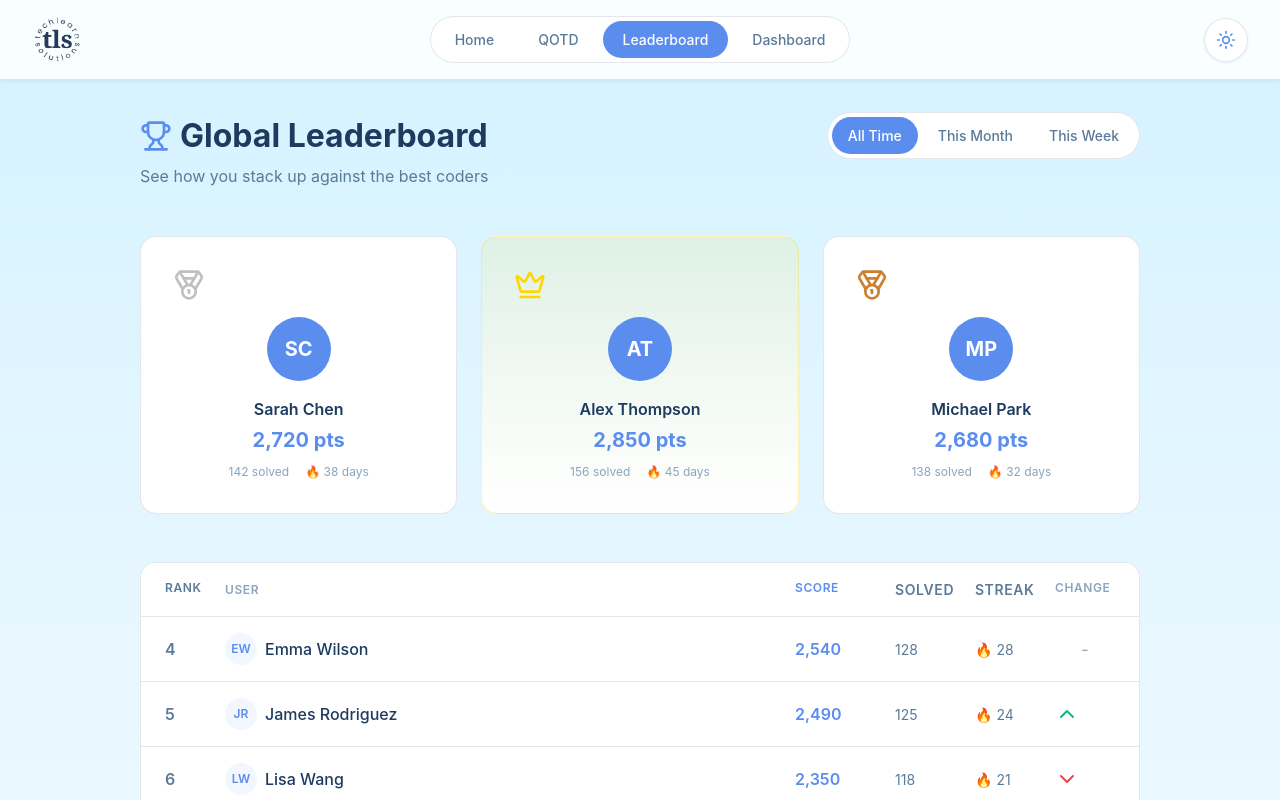
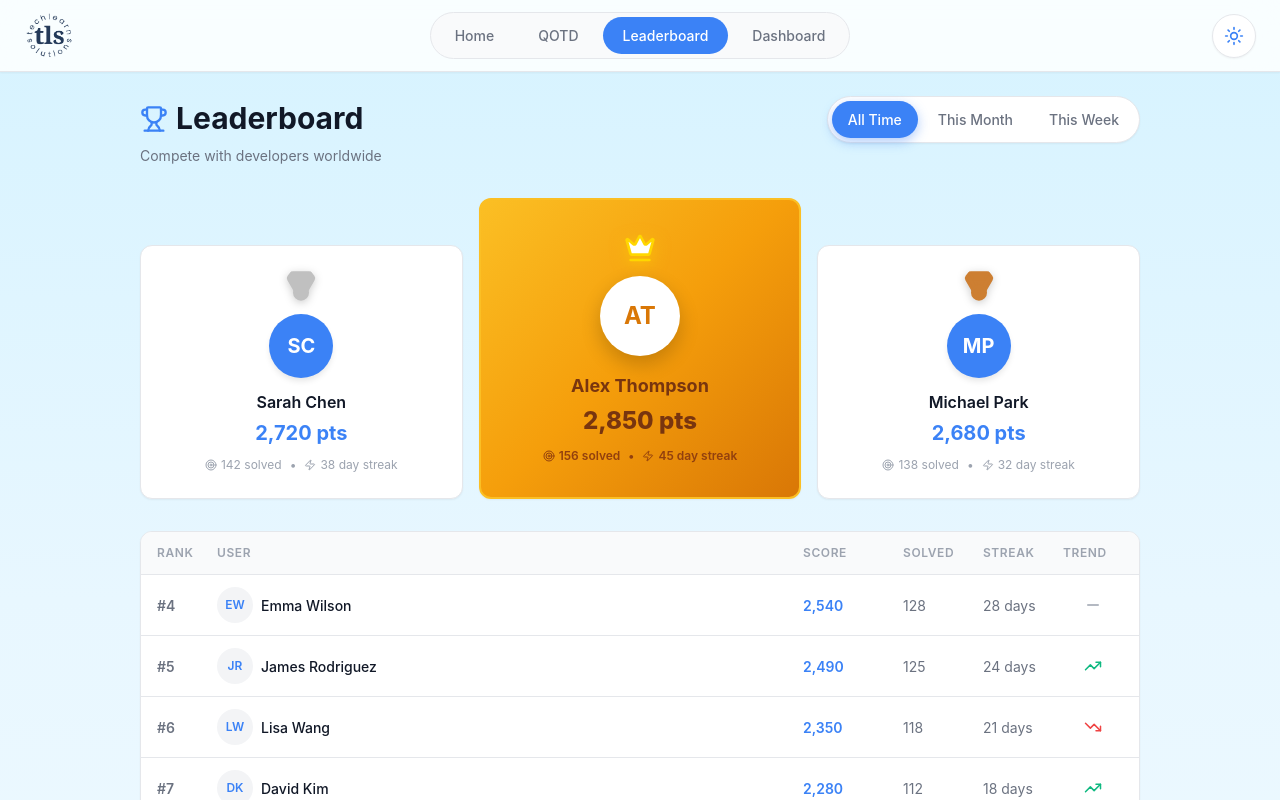
Before and after one commit to CodexManvik/QOTD-Prototype, a React (Vite) app in the folder Client/: page /leaderboard in a window 1280 px wide. Shown: the top 800 px of the page. Built offline with nearby package versions, Linux system fonts and the light colour scheme.

Commit message:
changed the UI for Leaderboard

```diff
--- a/Client/src/pages/Leaderboard.css
+++ b/Client/src/pages/Leaderboard.css
@@ -1,6 +1,90 @@
+/* CSS Variables - Light Mode (Default) */
+:root {
+    --spacing-xs: 0.25rem;
+    --spacing-sm: 0.5rem;
+    --spacing-base: 0.75rem;
+    --spacing-lg: 1rem;
+    --spacing-xl: 1.5rem;
+    --spacing-2xl: 2rem;
+
+    --font-size-xs: 0.75rem;
+    --font-size-sm: 0.875rem;
+    --font-size-base: 1rem;
+    --font-size-lg: 1.125rem;
+    --font-size-xl: 1.25rem;
+    --font-size-2xl: 1.5rem;
+    --font-size-3xl: 1.875rem;
+
+    --radius-lg: 0.5rem;
+    --radius-xl: 0.75rem;
+    --radius-full: 9999px;
+
+    --transition-fast: 0.15s ease;
+    --transition-smooth: 0.3s cubic-bezier(0.4, 0, 0.2, 1);
+
+    /* Light Mode Colors */
+    --color-bg-card: #ffffff;
+    --color-bg-elevated: #f9fafb;
+    --color-bg-hover: #f3f4f6;
+    --color-border: #e5e7eb;
+    --color-text-primary: #111827;
+    --color-text-secondary: #6b7280;
+    --color-text-muted: #9ca3af;
+    --color-brand-accent: #3b82f6;
+    --color-brand-accent-hover: #2563eb;
+    --color-success: #10b981;
+    --color-error: #ef4444;
+
+    --shadow-sm: 0 1px 2px 0 rgba(0, 0, 0, 0.05);
+    --shadow-md: 0 4px 6px -1px rgba(0, 0, 0, 0.1);
+    --shadow-lg: 0 10px 15px -3px rgba(0, 0, 0, 0.1);
+    --shadow-xl: 0 20px 25px -5px rgba(0, 0, 0, 0.1);
+
+    /* Gold gradient for winner */
+    --gold-gradient: linear-gradient(135deg, #fbbf24 0%, #f59e0b 50%, #d97706 100%);
+    --gold-text-primary: #78350f;
+    --gold-text-secondary: #92400e;
+}
+
+/* Dark Mode Colors */
+.dark {
+    --color-bg-card: #1f2937;
+    --color-bg-elevated: #111827;
+    --color-bg-hover: #374151;
+    --color-border: #374151;
+    --color-text-primary: #f9fafb;
+    --color-text-secondary: #d1d5db;
+    --color-text-muted: #9ca3af;
+    --color-brand-accent: #60a5fa;
+    --color-brand-accent-hover: #3b82f6;
+
+    --shadow-sm: 0 1px 2px 0 rgba(0, 0, 0, 0.3);
+    --shadow-md: 0 4px 6px -1px rgba(0, 0, 0, 0.4);
+    --shadow-lg: 0 10px 15px -3px rgba(0, 0, 0, 0.5);
+    --shadow-xl: 0 20px 25px -5px rgba(0, 0, 0, 0.6);
+
+    /* Gold gradient for dark mode */
+    --gold-gradient: linear-gradient(135deg, #fbbf24 0%, #f59e0b 50%, #d97706 100%);
+    --gold-text-primary: #fef3c7;
+    --gold-text-secondary: #fde68a;
+}
+
+* {
+    box-sizing: border-box;
+    margin: 0;
+    padding: 0;
+}
+
+button {
+    border: none;
+    cursor: pointer;
+    font-family: inherit;
+}
+
 .leaderboard-page {
     flex: 1;
     padding: var(--spacing-xl);
+    min-height: 100vh;
 }
 
 .leaderboard-container {
@@ -8,6 +92,7 @@
     margin: 0 auto;
 }
 
+/* Header */
 .leaderboard-header {
     display: flex;
     justify-content: space-between;
@@ -29,10 +114,13 @@
 
 .header-text h1 svg {
     color: var(--color-brand-accent);
+    width: 28px;
+    height: 28px;
 }
 
 .header-text p {
     color: var(--color-text-secondary);
+    font-size: var(--font-size-sm);
 }
 
 .filter-tabs {
@@ -42,6 +130,7 @@
     padding: var(--spacing-xs);
     border-radius: var(--radius-full);
     border: 1px solid var(--color-border);
+    box-shadow: var(--shadow-sm);
 }
 
 .filter-tabs button {
@@ -51,23 +140,38 @@
     font-weight: 500;
     color: var(--color-text-secondary);
     background: transparent;
-    transition: all var(--transition-fast);
+    transition: all var(--transition-smooth);
+    position: relative;
+}
+
+.filter-tabs button::before {
+    content: '';
+    position: absolute;
+    inset: 0;
+    border-radius: var(--radius-full);
+    background: var(--color-brand-accent);
+    opacity: 0;
+    transition: opacity var(--transition-smooth);
 }
 
 .filter-tabs button:hover {
     color: var(--color-text-primary);
+    transform: translateY(-1px);
 }
 
 .filter-tabs button.active {
     background: var(--color-brand-accent);
     color: white;
+    box-shadow: 0 4px 12px rgba(59, 130, 246, 0.4);
 }
 
+/* Podium - Symmetrically Aligned */
 .top-three {
     display: grid;
-    grid-template-columns: 1fr 1fr 1fr;
+    grid-template-columns: repeat(3, 1fr);
     gap: var(--spacing-lg);
     margin-bottom: var(--spacing-2xl);
+    align-items: end;
 }
 
 .podium-card {
@@ -76,48 +180,139 @@
     border-radius: var(--radius-xl);
     padding: var(--spacing-xl);
     text-align: center;
-    transition: all var(--transition-fast);
+    transition: all var(--transition-smooth);
     position: relative;
+    box-shadow: var(--shadow-sm);
+}
+
+.podium-card::before {
+    content: '';
+    position: absolute;
+    inset: 0;
+    border-radius: var(--radius-xl);
+    opacity: 0;
+    transition: opacity var(--transition-smooth);
+    pointer-events: none;
 }
 
 .podium-card:hover {
-    transform: translateY(-4px);
-    box-shadow: var(--shadow-lg);
+    transform: translateY(-8px) scale(1.02);
 }
 
+.podium-card:hover::before {
+    opacity: 1;
+}
+
+/* First place - Luxurious Gold Design */
 .podium-card.rank-1 {
     order: 2;
-    background: linear-gradient(180deg, rgba(255, 215, 0, 0.1), var(--color-bg-card));
-    border-color: rgba(255, 215, 0, 0.3);
+    background: var(--gold-gradient);
+    border: 2px solid #fbbf24;
+    padding-top: var(--spacing-2xl);
+    padding-bottom: var(--spacing-2xl);
+    position: relative;
+    overflow: hidden;
 }
 
+.podium-card.rank-1::before {
+    background: radial-gradient(circle at top, rgba(255, 255, 255, 0.2), transparent);
+}
+
+.podium-card.rank-1::after {
+    content: '';
+    position: absolute;
+    top: -50%;
+    left: -50%;
+    width: 200%;
+    height: 200%;
+    background: linear-gradient(
+        45deg,
+        transparent 30%,
+        rgba(255, 255, 255, 0.1) 50%,
+        transparent 70%
+    );
+    animation: shimmer 3s infinite;
+}
+
+@keyframes shimmer {
+    0% {
+        transform: translateX(-100%) translateY(-100%) rotate(45deg);
+    }
+    100% {
+        transform: translateX(100%) translateY(100%) rotate(45deg);
+    }
+}
+
+.podium-card.rank-1:hover {
+    transform: translateY(-12px) scale(1.05);
+}
+
+.podium-card.rank-1 .podium-avatar {
+    width: 80px;
+    height: 80px;
+    font-size: var(--font-size-2xl);
+    margin-bottom: var(--spacing-lg);
+    background: white;
+    color: #d97706;
+    box-shadow: 0 8px 20px rgba(0, 0, 0, 0.2);
+    border: 3px solid rgba(255, 255, 255, 0.5);
+}
+
+.podium-card.rank-1 .podium-name {
+    color: var(--gold-text-primary);
+    font-weight: 700;
+    font-size: var(--font-size-lg);
+}
+
+.podium-card.rank-1 .podium-score {
+    font-size: var(--font-size-2xl);
+    color: var(--gold-text-primary);
+    font-weight: 800;
+}
+
+.podium-card.rank-1 .podium-stats {
+    color: var(--gold-text-secondary);
+    font-weight: 600;
+}
+
+/* Second place on left */
 .podium-card.rank-2 {
     order: 1;
 }
 
+/* Third place on right */
 .podium-card.rank-3 {
     order: 3;
 }
 
 .podium-rank {
     margin-bottom: var(--spacing-base);
+    display: flex;
+    justify-content: center;
+    position: relative;
+    z-index: 1;
 }
 
 .rank-icon {
     width: 32px;
     height: 32px;
+    filter: drop-shadow(0 2px 4px rgba(0, 0, 0, 0.2));
 }
 
 .rank-icon.gold {
     color: #FFD700;
+    fill: white;
+    filter: drop-shadow(0 4px 8px rgba(255, 215, 0, 0.5));
 }
 
 .rank-icon.silver {
     color: #C0C0C0;
+    fill: #C0C0C0;
 }
 
 .rank-icon.bronze {
     color: #CD7F32;
+    fill: #CD7F32;
 }
 
 .podium-avatar {
@@ -132,12 +327,23 @@
     justify-content: center;
     font-weight: 700;
     font-size: var(--font-size-xl);
+    box-shadow: var(--shadow-md);
+    transition: all var(--transition-smooth);
+    position: relative;
+    z-index: 1;
+}
+
+.podium-card:hover .podium-avatar {
+    transform: scale(1.1) rotate(5deg);
 }
 
 .podium-name {
     font-weight: 600;
     color: var(--color-text-primary);
     margin-bottom: var(--spacing-xs);
+    font-size: var(--font-size-base);
+    position: relative;
+    z-index: 1;
 }
 
 .podium-score {
@@ -145,22 +351,35 @@
     font-weight: 700;
     color: var(--color-brand-accent);
     margin-bottom: var(--spacing-sm);
+    position: relative;
+    z-index: 1;
 }
 
 .podium-stats {
     display: flex;
     justify-content: center;
-    gap: var(--spacing-base);
+    align-items: center;
+    gap: var(--spacing-sm);
     font-size: var(--font-size-xs);
     color: var(--color-text-muted);
+    position: relative;
+    z-index: 1;
 }
 
+.podium-stats span {
+    display: flex;
+    align-items: center;
+    gap: 0.25rem;
+}
+
+/* Leaderboard Table */
 .leaderboard-table {
     background: var(--color-bg-card);
     border: 1px solid var(--color-border);
     border-radius: var(--radius-xl);
     overflow: hidden;
     margin-bottom: var(--spacing-xl);
+    box-shadow: var(--shadow-sm);
 }
 
 .table-header {
@@ -181,27 +400,47 @@
     padding: var(--spacing-base) var(--spacing-lg);
     align-items: center;
     border-top: 1px solid var(--color-border);
-    transition: background var(--transition-fast);
+    transition: all var(--transition-smooth);
+    position: relative;
+}
+
+.table-row::before {
+    content: '';
+    position: absolute;
+    left: 0;
+    top: 0;
+    width: 3px;
+    height: 100%;
+    background: var(--color-brand-accent);
+    transform: scaleY(0);
+    transition: transform var(--transition-smooth);
 }
 
 .table-row:hover {
     background: var(--color-bg-hover);
+    transform: translateX(4px);
+}
+
+.table-row:hover::before {
+    transform: scaleY(1);
 }
 
 .col-rank {
     font-weight: 600;
     color: var(--color-text-secondary);
+    font-size: var(--font-size-sm);
 }
 
 .col-user {
     display: flex;
     align-items: center;
     gap: var(--spacing-sm);
+    min-width: 0;
 }
 
 .user-avatar {
-    width: 32px;
-    height: 32px;
+    width: 36px;
+    height: 36px;
     background: var(--color-bg-hover);
     color: var(--color-brand-accent);
     border-radius: 50%;
@@ -210,16 +449,31 @@
     justify-content: center;
     font-weight: 600;
     font-size: var(--font-size-xs);
+    flex-shrink: 0;
+    border: 2px solid transparent;
+    transition: all var(--transition-smooth);
+}
+
+.table-row:hover .user-avatar {
+    background: var(--color-brand-accent);
+    color: white;
+    border-color: var(--color-brand-accent);
+    transform: scale(1.1);
 }
 
 .user-name {
     font-weight: 500;
     color: var(--color-text-primary);
+    font-size: var(--font-size-sm);
+    white-space: nowrap;
+    overflow: hidden;
+    text-overflow: ellipsis;
 }
 
 .col-score {
     font-weight: 600;
     color: var(--color-brand-accent);
+    font-size: var(--font-size-sm);
 }
 
 .col-solved,
@@ -232,6 +486,11 @@
     display: flex;
     align-items: center;
     justify-content: center;
+    transition: transform var(--transition-smooth);
+}
+
+.table-row:hover .change-icon {
+    transform: scale(1.2);
 }
 
 .change-icon.up {
@@ -246,6 +505,7 @@
     color: var(--color-text-muted);
 }
 
+/* Your Rank Card */
 .your-rank-card {
     background: linear-gradient(135deg, var(--color-brand-accent), var(--color-brand-accent-hover));
     border-radius: var(--radius-xl);
@@ -254,6 +514,38 @@
     align-items: center;
     justify-content: space-between;
     color: white;
+    box-shadow: 0 8px 20px rgba(59, 130, 246, 0.3);
+    transition: all var(--transition-smooth);
+    position: relative;
+    overflow: hidden;
+}
+
+.your-rank-card::before {
+    content: '';
+    position: absolute;
+    top: -50%;
+    right: -50%;
+    width: 200%;
+    height: 200%;
+    background: radial-gradient(circle, rgba(255, 255, 255, 0.1), transparent);
+    transition: transform var(--transition-smooth);
+}
+
+.your-rank-card:hover {
+    transform: translateY(-4px);
+    box-shadow: 0 12px 30px rgba(59, 130, 246, 0.4);
+}
+
+.your-rank-card:hover::before {
+    transform: scale(1.1);
+}
+
+.your-rank-info {
+    display: flex;
+    flex-direction: column;
+    gap: 0.25rem;
+    position: relative;
+    z-index: 1;
 }
 
 .your-rank-label {
@@ -277,17 +569,47 @@
     padding: 0.75rem 1.5rem;
     border-radius: var(--radius-lg);
     font-weight: 600;
-    transition: all var(--transition-fast);
+    transition: all var(--transition-smooth);
+    display: flex;
+    align-items: center;
+    gap: var(--spacing-sm);
+    font-size: var(--font-size-sm);
+    box-shadow: 0 4px 12px rgba(0, 0, 0, 0.1);
+    position: relative;
+    z-index: 1;
 }
 
 .improve-btn:hover {
-    transform: translateY(-2px);
-    box-shadow: var(--shadow-md);
+    transform: translateY(-2px) scale(1.05);
+    box-shadow: 0 8px 20px rgba(0, 0, 0, 0.2);
 }
 
+.improve-btn:active {
+    transform: translateY(0) scale(1);
+}
+
+/* Responsive Design */
 @media (max-width: 768px) {
+    .leaderboard-page {
+        padding: var(--spacing-lg);
+    }
+
+    .leaderboard-header {
+        flex-direction: column;
+        align-items: stretch;
+    }
+
+    .filter-tabs {
+        width: 100%;
+    }
+
+    .filter-tabs button {
+        flex: 1;
+    }
+
     .top-three {
         grid-template-columns: 1fr;
+        gap: var(--spacing-base);
     }
 
     .podium-card.rank-1,
@@ -296,18 +618,48 @@
         order: unset;
     }
 
+    .podium-card.rank-1 {
+        padding-top: var(--spacing-xl);
+        padding-bottom: var(--spacing-xl);
+    }
+
     .table-header,
     .table-row {
-        grid-template-columns: 40px 1fr 80px 60px;
+        grid-template-columns: 50px 1fr 80px 60px;
+        padding: var(--spacing-sm) var(--spacing-base);
     }
 
     .col-streak,
-    .col-change {
+    .table-header span:nth-child(5),
+    .change-icon {
         display: none;
     }
 
     .your-rank-card {
-        flex-wrap: wrap;
-        gap: var(--spacing-base);
+        flex-direction: column;
+        align-items: stretch;
+        gap: var(--spacing-lg);
+        text-align: center;
+    }
+
+    .improve-btn {
+        justify-content: center;
     }
 }
+
+@media (max-width: 480px) {
+    .header-text h1 {
+        font-size: var(--font-size-2xl);
+    }
+
+    .podium-avatar {
+        width: 56px;
+        height: 56px;
+        font-size: var(--font-size-lg);
+    }
+
+    .podium-card.rank-1 .podium-avatar {
+        width: 72px;
+        height: 72px;
+    }
+}
--- a/Client/src/pages/Leaderboard.jsx
+++ b/Client/src/pages/Leaderboard.jsx
@@ -1,10 +1,18 @@
 import { useState } from 'react';
-import { Trophy, Medal, Crown, ChevronUp, ChevronDown } from 'lucide-react';
-import Navbar from '../components/Navbar';
+import {
+    Trophy,
+    Crown,
+    Medal,
+    TrendingUp,
+    TrendingDown,
+    Minus,
+    Zap,
+    Target
+} from 'lucide-react';
 import './Leaderboard.css';
 
 export default function Leaderboard() {
-    const [filter, setFilter] = useState('all');
+    const [filter, setFilter] = useState('alltime');
 
     const leaderboardData = [
         { rank: 1, name: 'Alex Thompson', score: 2850, solved: 156, streak: 45, change: 'up' },
@@ -19,85 +27,110 @@ export default function Leaderboard() {
         { rank: 10, name: 'Maria Garcia', score: 1950, solved: 92, streak: 10, change: 'up' },
     ];
 
+    const getInitials = (name) => name.split(' ').map(n => n[0]).join('');
+
     const getRankIcon = (rank) => {
         if (rank === 1) return <Crown className="rank-icon gold" />;
         if (rank === 2) return <Medal className="rank-icon silver" />;
         if (rank === 3) return <Medal className="rank-icon bronze" />;
-        return <span className="rank-number">{rank}</span>;
-    };
-
-    const getChangeIcon = (change) => {
-        if (change === 'up') return <ChevronUp className="change-icon up" />;
-        if (change === 'down') return <ChevronDown className="change-icon down" />;
-        return <span className="change-icon same">-</span>;
+        return null;
     };
 
     return (
-        <div className="app">
+        <div className="leaderboard-page">
+            <div className="leaderboard-container">
 
-            <main className="leaderboard-page">
-                <div className="leaderboard-container">
-                    <header className="leaderboard-header">
+                {/* Header */}
+                <div className="leaderboard-header">
                     <div className="header-text">
-                            <h1><Trophy size={32} /> Global Leaderboard</h1>
-                            <p>See how you stack up against the best coders</p>
+                        <h1>
+                            <Trophy />
+                            Leaderboard
+                        </h1>
+                        <p>Compete with developers worldwide</p>
                     </div>
                     <div className="filter-tabs">
-                            <button className={filter === 'all' ? 'active' : ''} onClick={() => setFilter('all')}>All Time</button>
-                            <button className={filter === 'month' ? 'active' : ''} onClick={() => setFilter('month')}>This Month</button>
-                            <button className={filter === 'week' ? 'active' : ''} onClick={() => setFilter('week')}>This Week</button>
+                        {[
+                            { key: 'alltime', label: 'All Time' },
+                            { key: 'thismonth', label: 'This Month' },
+                            { key: 'thisweek', label: 'This Week' }
+                        ].map((tab) => (
+                            <button
+                                key={tab.key}
+                                className={filter === tab.key ? 'active' : ''}
+                                onClick={() => setFilter(tab.key)}
+                            >
+                                {tab.label}
+                            </button>
+                        ))}
                     </div>
-                    </header>
+                </div>
 
+                {/* Top 3 Podium */}
                 <div className="top-three">
-                        {leaderboardData.slice(0, 3).map((user, index) => (
+                    {leaderboardData.slice(0, 3).map((user) => (
                         <div key={user.rank} className={`podium-card rank-${user.rank}`}>
-                                <div className="podium-rank">{getRankIcon(user.rank)}</div>
-                                <div className="podium-avatar">{user.name.split(' ').map(n => n[0]).join('')}</div>
+                            <div className="podium-rank">
+                                {getRankIcon(user.rank)}
+                            </div>
+                            <div className="podium-avatar">
+                                {getInitials(user.name)}
+                            </div>
                             <div className="podium-name">{user.name}</div>
                             <div className="podium-score">{user.score.toLocaleString()} pts</div>
                             <div className="podium-stats">
-                                    <span>{user.solved} solved</span>
-                                    <span>🔥 {user.streak} days</span>
+                                <span><Target size={12} /> {user.solved} solved</span>
+                                <span>•</span>
+                                <span><Zap size={12} /> {user.streak} day streak</span>
                             </div>
                         </div>
                     ))}
                 </div>
 
+                {/* Leaderboard Table */}
                 <div className="leaderboard-table">
                     <div className="table-header">
-                            <span className="col-rank">Rank</span>
-                            <span className="col-user">User</span>
-                            <span className="col-score">Score</span>
-                            <span className="col-solved">Solved</span>
-                            <span className="col-streak">Streak</span>
-                            <span className="col-change">Change</span>
+                        <span>Rank</span>
+                        <span>User</span>
+                        <span>Score</span>
+                        <span>Solved</span>
+                        <span>Streak</span>
+                        <span>Trend</span>
                     </div>
-                        <div className="table-body">
-                            {leaderboardData.slice(3).map(user => (
+
+                    {leaderboardData.slice(3).map((user) => (
                         <div key={user.rank} className="table-row">
-                                    <span className="col-rank">{user.rank}</span>
-                                    <span className="col-user">
-                                        <div className="user-avatar">{user.name.split(' ').map(n => n[0]).join('')}</div>
+                            <div className="col-rank">#{user.rank}</div>
+                            <div className="col-user">
+                                <div className="user-avatar">{getInitials(user.name)}</div>
                                 <span className="user-name">{user.name}</span>
-                                    </span>
-                                    <span className="col-score">{user.score.toLocaleString()}</span>
-                                    <span className="col-solved">{user.solved}</span>
-                                    <span className="col-streak">🔥 {user.streak}</span>
-                                    <span className="col-change">{getChangeIcon(user.change)}</span>
+                            </div>
+                            <div className="col-score">{user.score.toLocaleString()}</div>
+                            <div className="col-solved">{user.solved}</div>
+                            <div className="col-streak">{user.streak} days</div>
+                            <div className={`change-icon ${user.change}`}>
+                                {user.change === 'up' && <TrendingUp size={18} />}
+                                {user.change === 'down' && <TrendingDown size={18} />}
+                                {user.change === 'same' && <Minus size={18} />}
+                            </div>
                         </div>
                     ))}
                 </div>
+
+                {/* Your Rank Card */}
+                <div className="your-rank-card">
+                    <div className="your-rank-info">
+                        <div className="your-rank-label">Your Rank</div>
+                        <div className="your-rank-value">#156</div>
+                        <div className="your-rank-score">1,245 points</div>
+                    </div>
+                    <button className="improve-btn">
+                        <Target size={18} />
+                        Keep Practicing
+                    </button>
                 </div>
 
-                    <div className="your-rank-card">
-                        <span className="your-rank-label">Your Position</span>
-                        <span className="your-rank-value">#156</span>
-                        <span className="your-rank-score">1,245 pts</span>
-                        <button className="improve-btn">Keep Practicing →</button>
             </div>
-                </div>
-            </main>
         </div>
     );
 }
```
Lines whose indentation alone changed are shown as unchanged.
